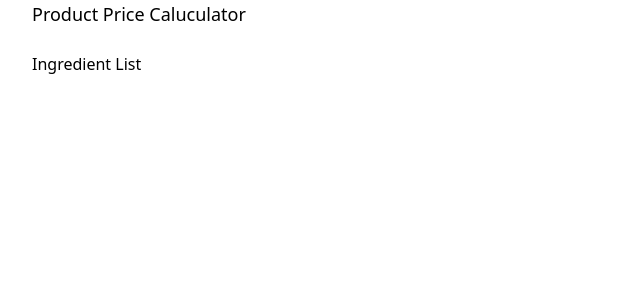
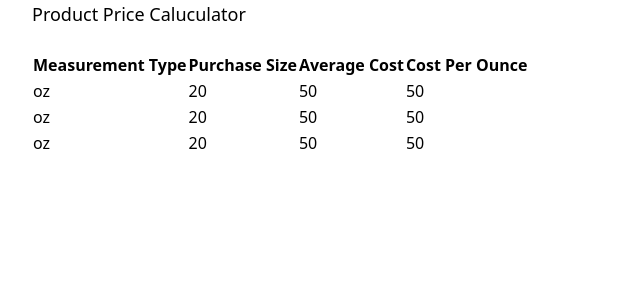
Before and after one commit to arthurgr/product-price-calculator, a Next.js app: page / in a window 1280 px wide. Shown: the top 300 px of the page, without its empty margins (0-640 px from the left). Built offline with nearby package versions, Linux system fonts and the light colour scheme.

Commit message:
fixed types and created intitial table

```diff
--- a/components/IngredientList/IngredientList.tsx
+++ b/components/IngredientList/IngredientList.tsx
@@ -1,7 +1,94 @@
-export default function IngredientList() {
+import { useMemo } from "react";
+import { useTable } from "react-table";
+import { Ingredient } from "./interfaces/Ingredient";
+
+function Table({ columns, data }) {
+  // Use the state and functions returned from useTable to build your UI
+  const { getTableProps, getTableBodyProps, headerGroups, rows, prepareRow } =
+    useTable({
+      columns,
+      data,
+    });
+
+  // Render the UI for your table
   return (
-    <>
-      <p>Ingredient List</p>
-    </>
+    <table {...getTableProps()}>
+      <thead>
+        {headerGroups.map((headerGroup) => {
+          console.log(headerGroup);
+          return (
+            <tr {...headerGroup.getHeaderGroupProps()}>
+              {headerGroup.headers.map((column) => (
+                <th {...column.getHeaderProps()}>{column.render("Header")}</th>
+              ))}
+            </tr>
+          );
+        })}
+      </thead>
+      <tbody {...getTableBodyProps()}>
+        {rows.map((row, i) => {
+          prepareRow(row);
+          return (
+            <tr {...row.getRowProps()}>
+              {row.cells.map((cell) => {
+                return <td {...cell.getCellProps()}>{cell.render("Cell")}</td>;
+              })}
+            </tr>
+          );
+        })}
+      </tbody>
+    </table>
   );
 }
+
+export default function IngredientList() {
+  const columns = useMemo(
+    () => [
+      {
+        Header: "Measurement Type",
+        accessor: "measurementType",
+      },
+      {
+        Header: "Purchase Size",
+        accessor: "purchaseSize",
+      },
+      {
+        Header: "Average Cost",
+        accessor: "averageCost",
+      },
+      {
+        Header: "Cost Per Ounce",
+        accessor: "costPerOunce",
+      },
+    ],
+    []
+  );
+
+  const data = useMemo<Array<Ingredient>>(
+    () => [
+      {
+        id: 1,
+        measurementType: "oz",
+        purchaseSize: 20,
+        averageCost: 50,
+        costPerOunce: 50,
+      },
+      {
+        id: 2,
+        measurementType: "oz",
+        purchaseSize: 20,
+        averageCost: 50,
+        costPerOunce: 50,
+      },
+      {
+        id: 3,
+        measurementType: "oz",
+        purchaseSize: 20,
+        averageCost: 50,
+        costPerOunce: 50,
+      },
+    ],
+    []
+  );
+  return <Table columns={columns} data={data} />;
+}
--- a/components/IngredientList/interfaces/Ingredient.ts
+++ b/components/IngredientList/interfaces/Ingredient.ts
@@ -1,5 +1,7 @@
 export interface Ingredient {
+  id: number;
   measurementType: "oz";
   purchaseSize: number;
   averageCost: number;
+  costPerOunce: number;
 }
--- a/pages/index.tsx
+++ b/pages/index.tsx
@@ -9,9 +9,11 @@ export default function Home() {
     ingredientListReducer,
     [
       {
+        id: 0,
         measurementType: "oz",
         purchaseSize: 0,
         averageCost: 0,
+        costPerOunce: 0,
       },
     ]
   );
@@ -25,7 +27,7 @@ export default function Home() {
 
       <main>
         <h1 className="mb-6 text-lg">Product Price Caluculator</h1>
-        <section className="grid grid-cols-4 gap-4">
+        <section>
           <IngredientList />
         </section>
       </main>
```
Also changed, not shown: package.json (+6 -4 lines), 1 other file (tests, documents, lock files or other folders).
